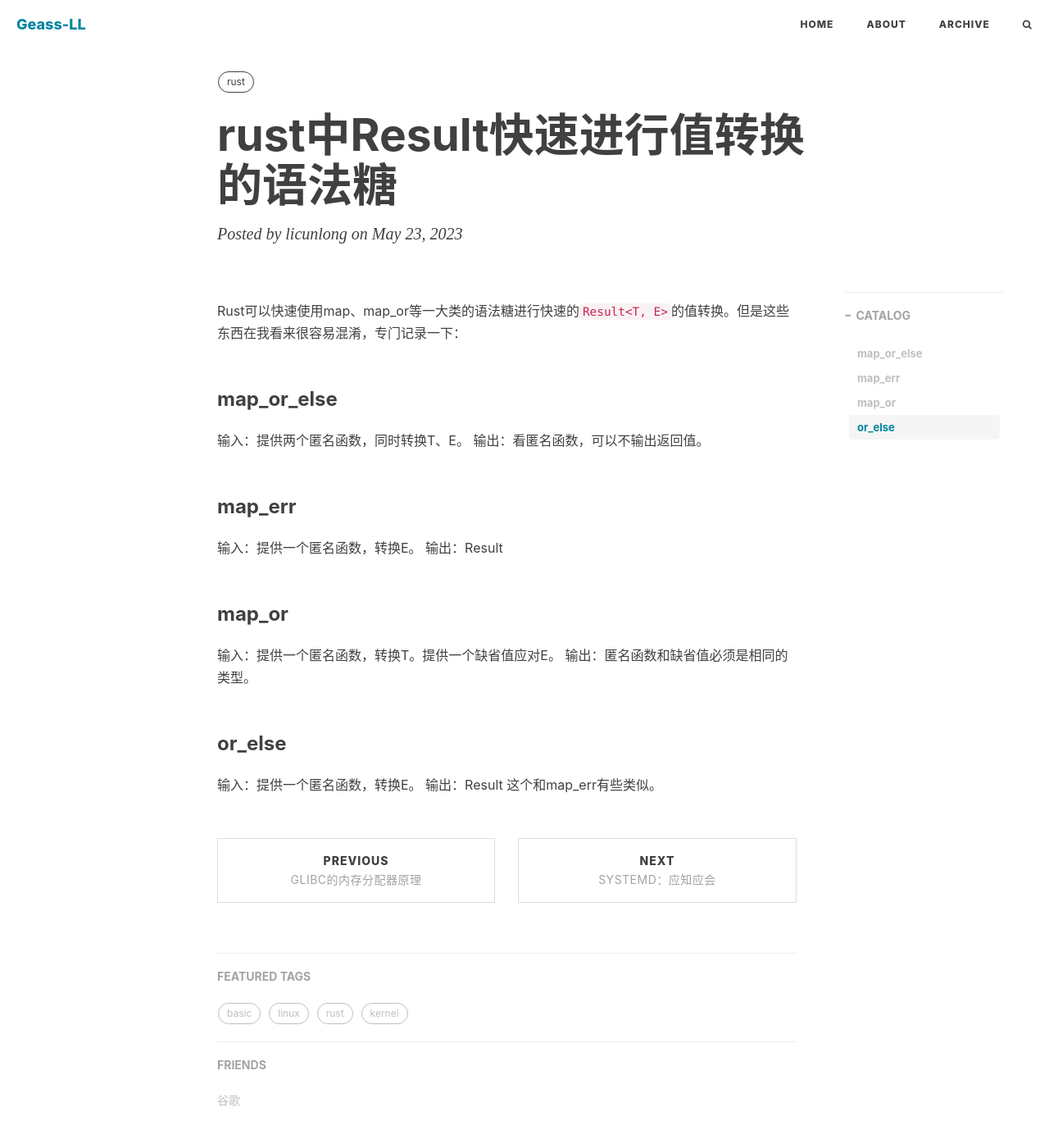
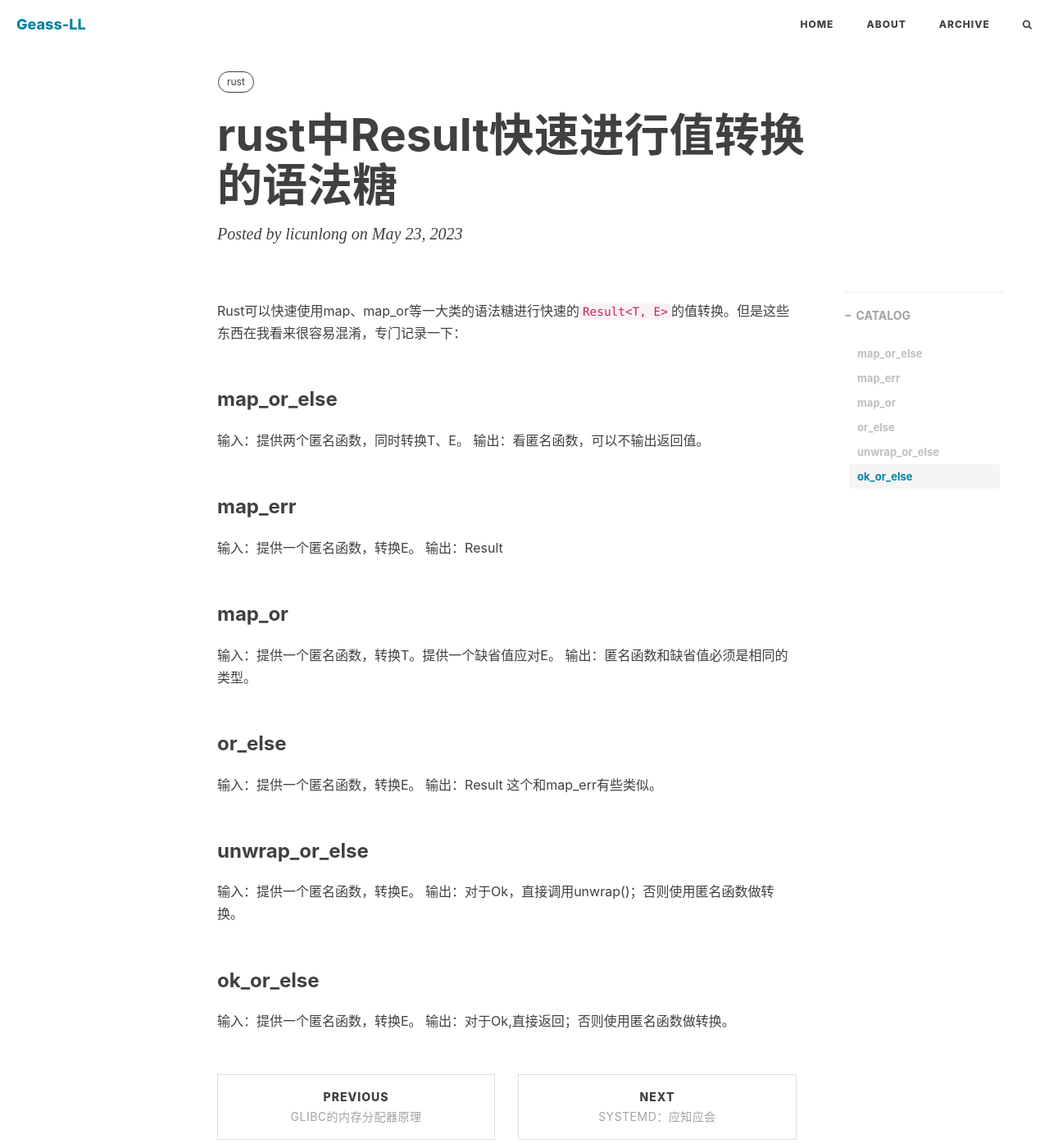
Before and after one commit to lclgo/lclgo.github.io, a Jekyll site: the page built from _posts/rust/2023-05-23-rust-map-or-else.md, in a window 1280 px wide and 1400 px high. Shown: the whole window at 82% size. Built offline with Jekyll 4.4.1, drawn with Linux system fonts in a browser that asks for light colours; nearby versions of some CDN libraries; comment, search, counter and statistics services are not loaded.

Commit message:
update or_else

```diff
--- a/_posts/rust/2023-05-23-rust-map-or-else.md
+++ b/_posts/rust/2023-05-23-rust-map-or-else.md
@@ -30,3 +30,13 @@ Rust可以快速使用map、map_or等一大类的语法糖进行快速的`Result
 输入：提供一个匿名函数，转换E。
 输出：Result
 这个和map_err有些类似。
+
+### unwrap_or_else
+
+输入：提供一个匿名函数，转换E。
+输出：对于Ok，直接调用unwrap()；否则使用匿名函数做转换。
+
+### ok_or_else
+
+输入：提供一个匿名函数，转换E。
+输出：对于Ok,直接返回；否则使用匿名函数做转换。
```
